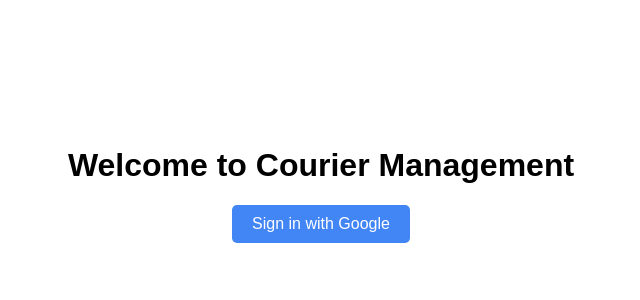
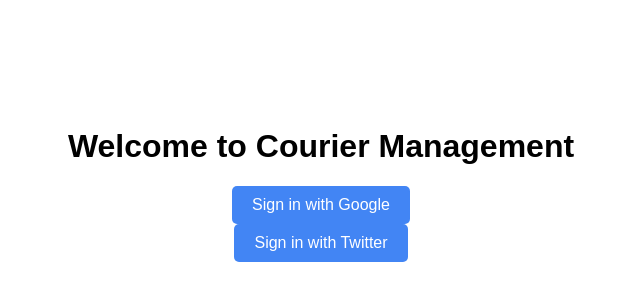
Before and after one commit to DevEben/OAuth-Client-MERN, a React (Vite) app: page / in a window 1280 px wide. Shown: the part 216-516 px from the top of the page, without its empty margins (319-959 px from the left). Built offline with nearby package versions, Linux system fonts and the light colour scheme.

Commit message:
Updated the UI

```diff
--- a/src/components/Login.jsx
+++ b/src/components/Login.jsx
@@ -3,6 +3,11 @@
 
 function Login() {
   const googleLogin = () => {
+    // Redirect to the backend Google auth route
+    window.location.href = 'https://spiraltech-api.onrender.com/auth/google';
+  };
+
+  const twitterLogin = () => {
     // Redirect to the backend Google auth route
     window.location.href = 'https://spiraltech-api.onrender.com/auth/google';
   };
@@ -13,6 +18,9 @@
       <button onClick={googleLogin} className="google-login-button">
         Sign in with Google
       </button>
+      <button onClick={twitterLogin} className="google-login-button">
+        Sign in with Twitter
+      </button>
     </div>
   );
 }
```
